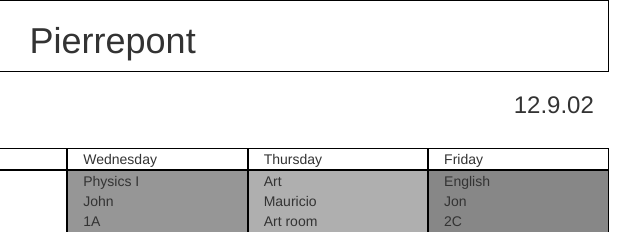
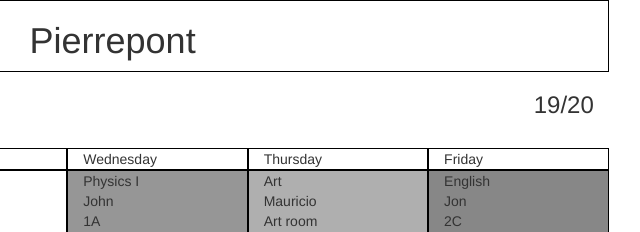
Before and after one commit to finncallahan123/Schedule, a plain HTML site: page index.html in a window 1280 px wide. Shown: the top 232 px of the page, 526-1166 px from the left. Drawn offline with nearby package versions, Linux system fonts and the light colour scheme.

Commit message:
Change Birthday to date of current year

```diff
--- a/index.html
+++ b/index.html
@@ -25,7 +25,7 @@
           <h3>Finn</h3>
         </div>
         <div class="col-xs-6 text-right">
-            <h3>12.9.02</h3>
+            <h3>19/20</h3>
         </div>
       </div>
       <nav class="visible-xs">
```
